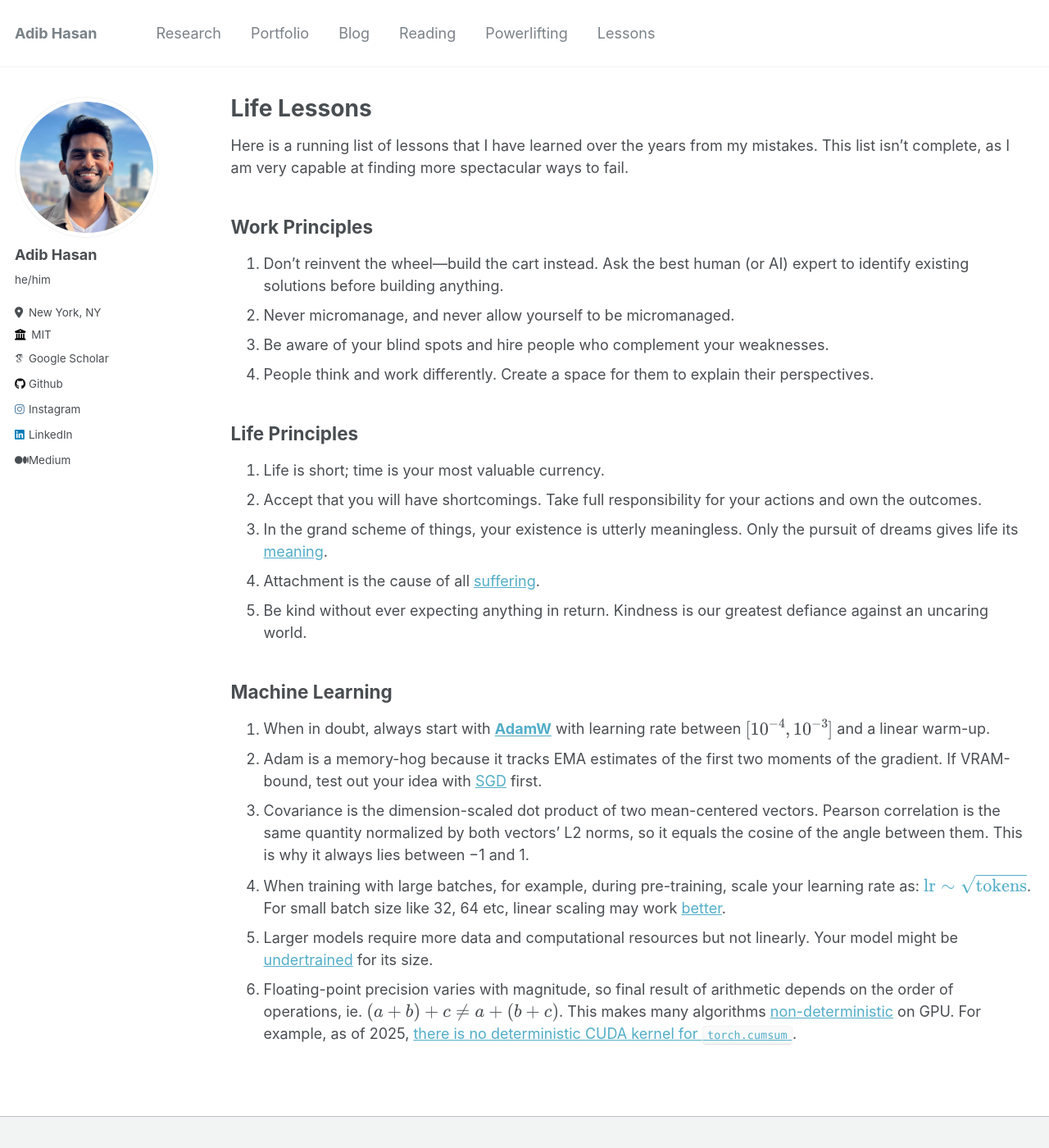
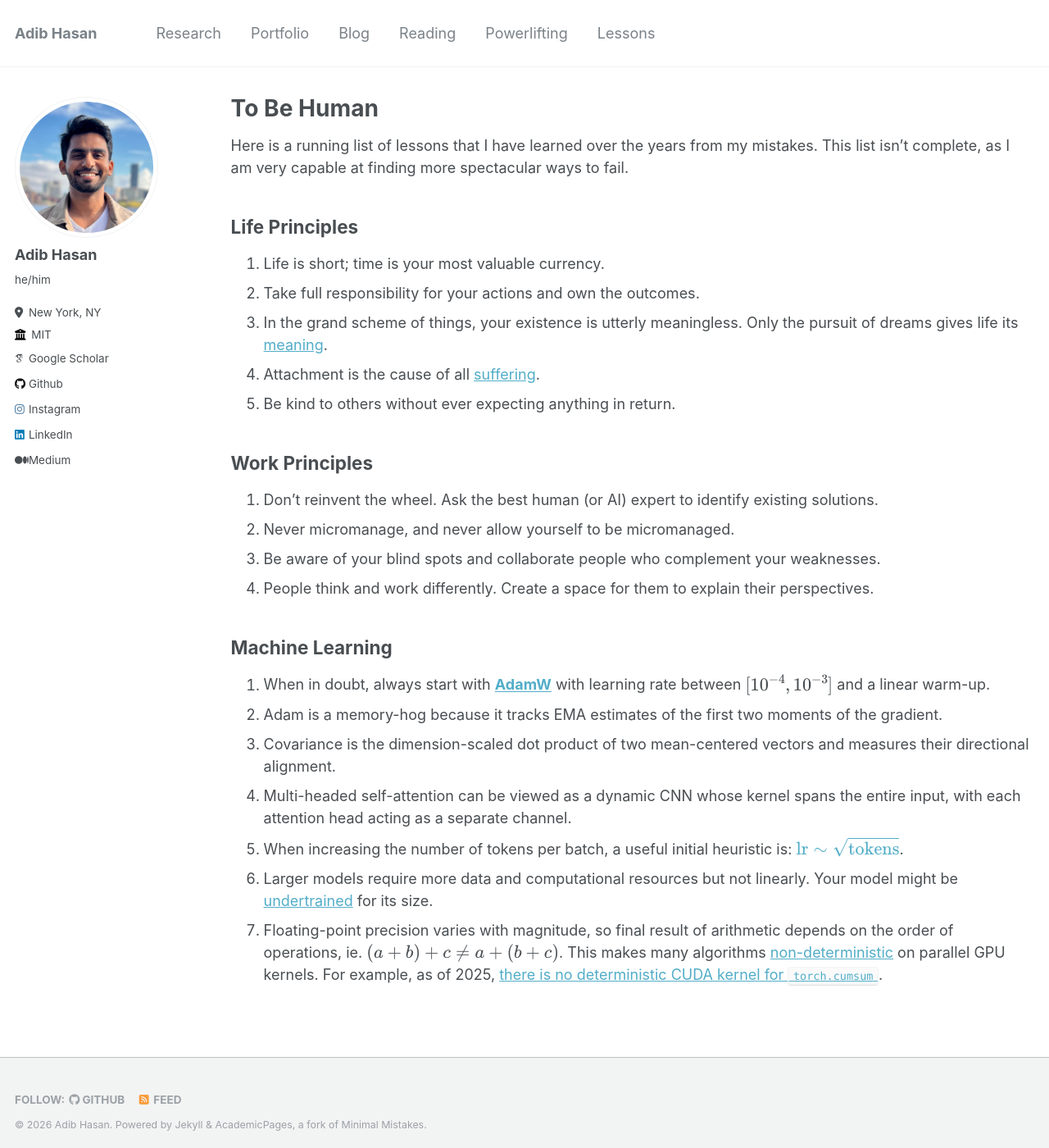
Before and after one commit to Neehan/neehan.github.io, a Jekyll site: the page built from _pages/lessons.md, in a window 1280 px wide and 1400 px high. Shown: the whole window at 82% size. Built offline with Jekyll 4.4.1, drawn with Linux system fonts in a browser that asks for light colours; some web fonts are replaced.

Commit message:
Update lessons.md

```diff
--- a/_pages/lessons.md
+++ b/_pages/lessons.md
@@ -1,31 +1,32 @@
 ---
 layout: archive
-title: "Life Lessons"
+title: "To Be Human"
 permalink: /lessons/
 author_profile: true
 ---
 
 Here is a running list of lessons that I have learned over the years from my mistakes. This list isn't complete, as I am very capable at finding more spectacular ways to fail.
 
-## Work Principles
-
-1. Don't reinvent the wheel—build the cart instead. Ask the best human (or AI) expert to identify existing solutions before building anything.
-2. Never micromanage, and never allow yourself to be micromanaged.
-3. Be aware of your blind spots and hire people who complement your weaknesses.
-4. People think and work differently. Create a space for them to explain their perspectives.
-
 ## Life Principles
 
 1. Life is short; time is your most valuable currency.
-2. Accept that you will have shortcomings. Take full responsibility for your actions and own the outcomes.
+2. Take full responsibility for your actions and own the outcomes.
 3. In the grand scheme of things, your existence is utterly meaningless. Only the pursuit of dreams gives life its [meaning](https://en.wikipedia.org/wiki/Existentialism).
 4. Attachment is the cause of all [suffering](https://en.wikipedia.org/wiki/Four_Noble_Truths).
-5. Be kind without ever expecting anything in return. Kindness is our greatest defiance against an uncaring world.
+5. Be kind to others without ever expecting anything in return.
+
+## Work Principles
+
+1. Don't reinvent the wheel. Ask the best human (or AI) expert to identify existing solutions.
+2. Never micromanage, and never allow yourself to be micromanaged.
+3. Be aware of your blind spots and collaborate people who complement your weaknesses.
+4. People think and work differently. Create a space for them to explain their perspectives.
 
 ## Machine Learning
 1. When in doubt, always start with **[AdamW](https://docs.pytorch.org/docs/stable/generated/torch.optim.AdamW.html)** with learning rate between $[10^{-4}, 10^{-3}]$ and a linear warm-up.
-2. Adam is a memory-hog because it tracks EMA estimates of the first two moments of the gradient. If VRAM-bound, test out your idea with [SGD](https://docs.pytorch.org/docs/stable/generated/torch.optim.SGD.html) first.
-3. Covariance is the dimension-scaled dot product of two mean-centered vectors. Pearson correlation is the same quantity normalized by both vectors’ L2 norms, so it equals the cosine of the angle between them. This is why it always lies between −1 and 1.
-5. When training with large batches, for example, during pre-training, scale your learning rate as: [$\mathrm{lr} \sim \sqrt{\mathrm{tokens}}$](https://arxiv.org/pdf/1705.08741). For small batch size like 32, 64 etc, linear scaling may work [better](https://arxiv.org/pdf/1404.5997).
+2. Adam is a memory-hog because it tracks EMA estimates of the first two moments of the gradient.
+3. Covariance is the dimension-scaled dot product of two mean-centered vectors and measures their directional alignment.
+4. Multi-headed self-attention can be viewed as a dynamic CNN whose kernel spans the entire input, with each attention head acting as a separate channel.
+5. When increasing the number of tokens per batch, a useful initial heuristic is: [$\mathrm{lr} \sim \sqrt{\mathrm{tokens}}$](https://arxiv.org/pdf/1705.08741).
 6. Larger models require more data and computational resources but not linearly. Your model might be [undertrained](https://arxiv.org/pdf/2001.08361) for its size.
-7. Floating-point precision varies with magnitude, so final result of arithmetic depends on the order of operations, ie. $(a + b) + c \neq a + (b + c)$. This makes many algorithms [non-deterministic](https://thinkingmachines.ai/blog/defeating-nondeterminism-in-llm-inference/) on GPU. For example, as of 2025, [there is no deterministic CUDA kernel for `torch.cumsum`](https://github.com/pytorch/pytorch/issues/89492).
+7. Floating-point precision varies with magnitude, so final result of arithmetic depends on the order of operations, ie. $(a + b) + c \neq a + (b + c)$. This makes many algorithms [non-deterministic](https://thinkingmachines.ai/blog/defeating-nondeterminism-in-llm-inference/) on parallel GPU kernels. For example, as of 2025, [there is no deterministic CUDA kernel for `torch.cumsum`](https://github.com/pytorch/pytorch/issues/89492).
```
